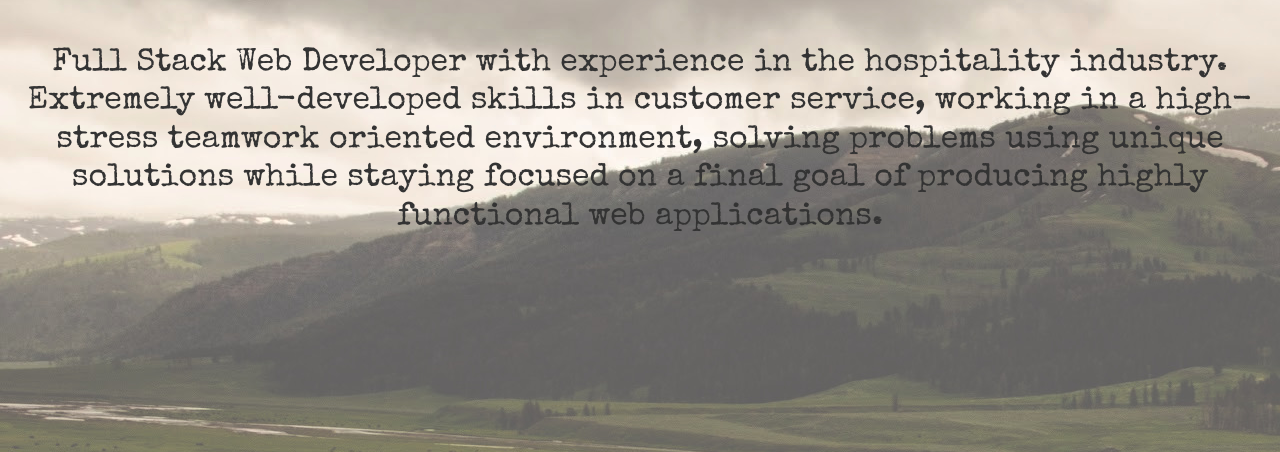
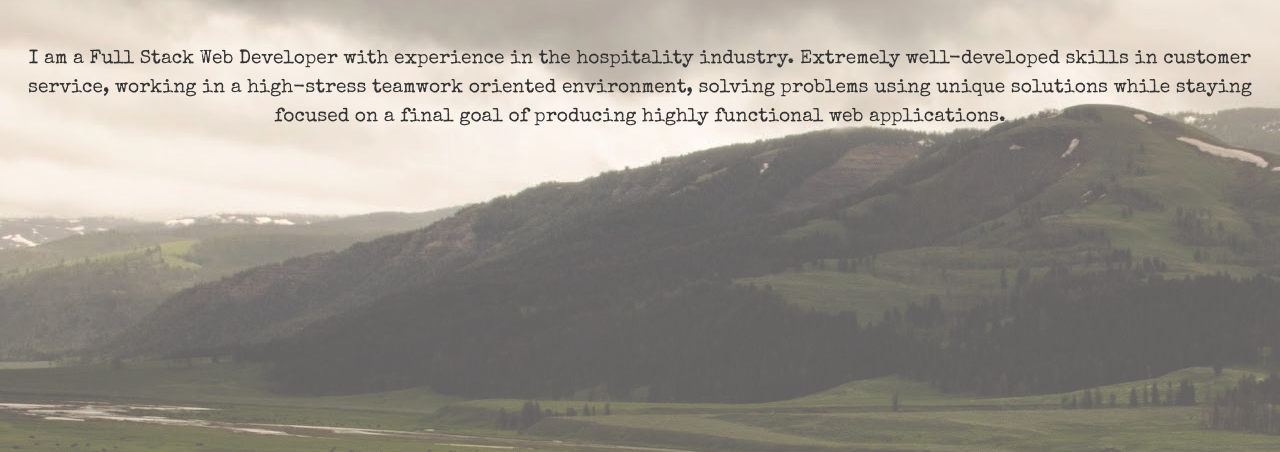
Before and after one commit to jdlevish/github.io, a website: page public/index.html in a window 1280 px wide. Shown: the part 275-727 px from the top of the page. Drawn offline with nearby package versions, Linux system fonts and the light colour scheme.

Commit message:
fixed spacing on center text in relation to social media bar

```diff
--- a/public/css/style.css
+++ b/public/css/style.css
@@ -43,12 +43,14 @@ a:link {
 
 
     text-align:center;
-    font-size: 2rem;
+    font-size: 1.2rem;
+  margin-bottom: 2rem;
 
 
 }
 .social{
     height: 4vh;
+
 
 }
 .dropdown-menu{
--- a/public/index.html
+++ b/public/index.html
@@ -221,10 +221,11 @@
             <br />
 
             <br />
-            <div class="row">
-                <h6 class=" hero2Text m-auto">Full Stack Web Developer with experience in the hospitality industry. Extremely well-developed skills in customer service, working in a high-stress teamwork oriented environment, solving problems using unique solutions while staying focused on a final goal of producing highly functional web applications.</h6>
+            <div class="row pb-5">
+                <p class=" hero2Text m-auto"> I am a Full Stack Web Developer with experience in the hospitality industry. Extremely well-developed skills in customer service, working in a high-stress teamwork oriented environment, solving problems using unique solutions while staying focused on a final goal of producing highly functional web applications.</p>
             </div>
         </div>
+        <div class="row pt-5">
         <div class="container">
             <nav class="navbar fixed-bottom navbar-expand-lg navbar-light ">
                 <span class="m-auto">
@@ -238,6 +239,7 @@
                             src="./images/LI-In-Bug.png"></a>
                 </span>
             </nav>
+        </div>
         </div>
 
 
```
